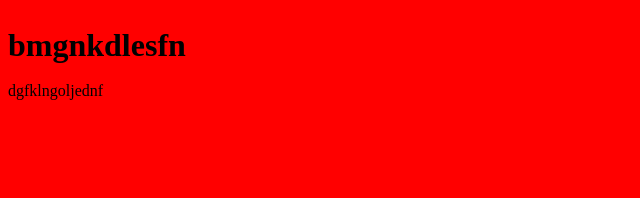
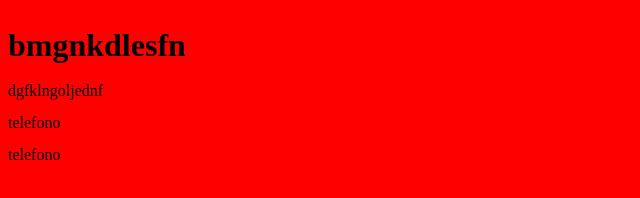
Before and after one commit to ivanojeda/branch, a plain HTML site: page index.html in a window 1280 px wide. Shown: the whole page, without its empty margins (0-640 px from the left). Drawn offline with Linux system fonts and the light colour scheme.

Commit message:
incluye numero contacto

```diff
--- a/index.html
+++ b/index.html
@@ -11,6 +11,9 @@
 	<body>
 		<h1>bmgnkdlesfn</h1>
  <p>dgfklngoljednf</p>
+ <p> telefono</p>
+ <p>telefono</p>
+
 
 	</body>
 </html>
```
